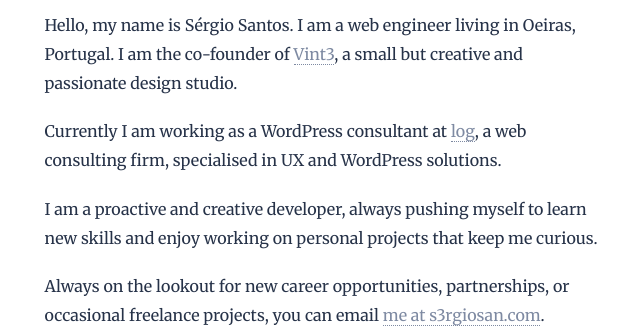
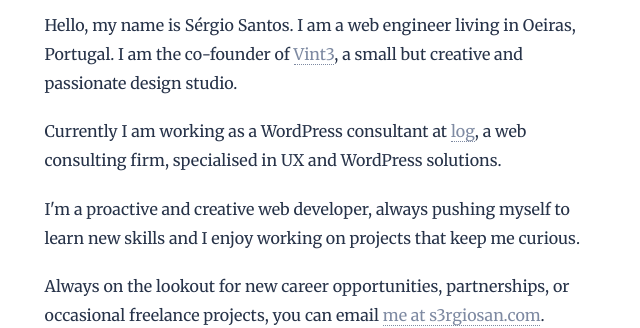
Before and after one commit to s3rgiosan/s3rgiosan.github.io, a website: page index.html in a window 1280 px wide. Shown: the part 475-803 px from the top of the page, without its empty margins (318-958 px from the left). Drawn offline with Linux system fonts and the light colour scheme; files whose address does not match are found by name.

Commit message:
Update index.html

```diff
--- a/index.html
+++ b/index.html
@@ -37,7 +37,7 @@
 
               <p>Hello, my name is Sérgio Santos. I am a web engineer living in Oeiras, Portugal. I am the co-founder of <a title="Vint3 - Creative design studio" href="http://vint3.com">Vint3</a>, a small but creative and passionate design studio.</p>
               <p>Currently I am working as a WordPress consultant at <a title="log | Smart Software Development. Great User Experience" href="http://log.pt/">log</a>, a web consulting firm, specialised in UX and WordPress solutions.</p>
-              <p>I am a proactive and creative developer, always pushing myself to learn new skills and enjoy working on personal projects that keep me curious.</p>
+              <p>I'm a proactive and creative web developer, always pushing myself to learn new skills and I enjoy working on projects that keep me curious.</p>
               <p>Always on the lookout for new career opportunities, partnerships, or occasional freelance projects, you can email <a title="Say hello" href="mailto:me@s3rgiosan.com">me at s3rgiosan.com</a>.</p>
 
               <ul class="social">
```
